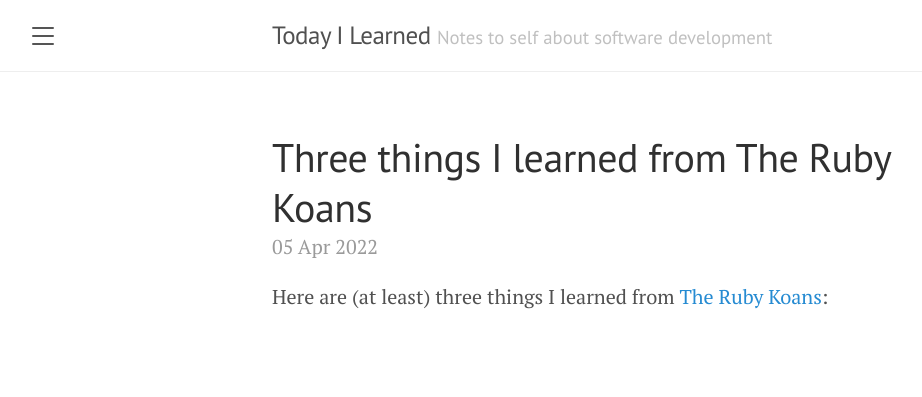
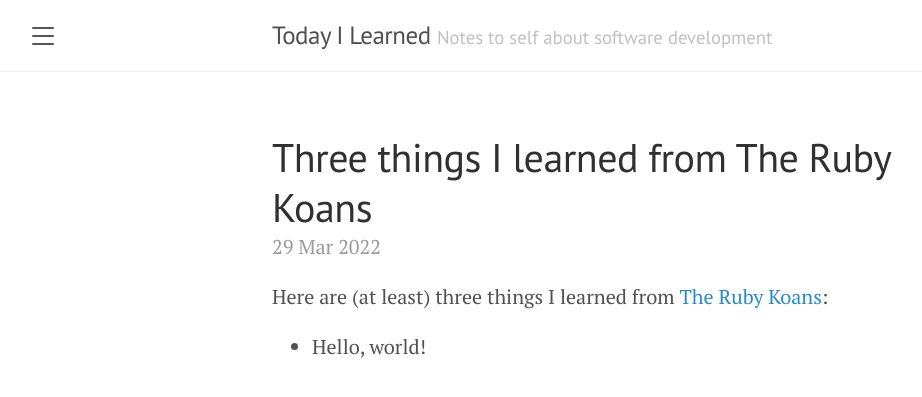
Before and after one commit to raghubetina/til-22, a Jekyll site: the page built from _posts/2022-03-29-three-things-i-learned-from-the-ruby-koans.md, in a window 1280 px wide. Shown: the top 397 px of the page, without its empty margins (8-930 px from the left). Built offline with Jekyll 4.4.1, drawn with Linux system fonts in a browser that asks for light colours.

Commit message:
Update and rename 2022-04-05-three-things-i-learned-from-the-ruby-koans.md to 2022-03-29-three-things-i-learned-from-the-ruby-koans.md

```diff
--- a/_posts/2022-04-05-three-things-i-learned-from-the-ruby-koans.md
+++ b/_posts/2022-03-29-three-things-i-learned-from-the-ruby-koans.md
@@ -4,3 +4,5 @@ title: Three things I learned from The Ruby Koans
 ---
 
 Here are (at least) three things I learned from [The Ruby Koans](http://rubykoans.com/):
+
+ - Hello, world!
```
